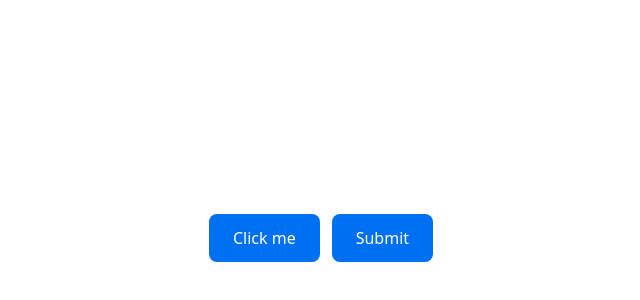
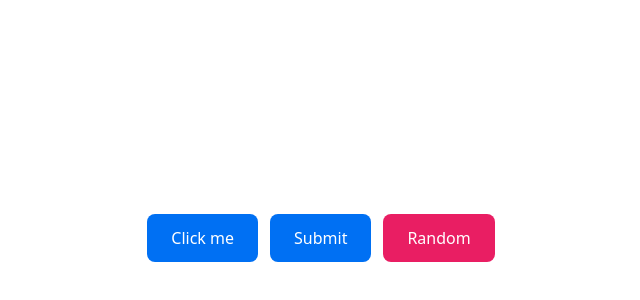
Before and after one commit to yanivprusman/dummyApp, a Next.js app: page / in a window 1280 px wide. Shown: the part 162-462 px from the top of the page, without its empty margins (319-959 px from the left). Built offline with nearby package versions, Linux system fonts and the light colour scheme.

Commit message:
#1: add random number button

```diff
--- a/app/page.tsx
+++ b/app/page.tsx
@@ -1,11 +1,24 @@
+"use client";
+
+import { useState } from "react";
+
 export default function Home() {
+  const [randomNum, setRandomNum] = useState<number | null>(null);
+
   return (
-    <main style={{ display: "flex", justifyContent: "center", alignItems: "center", minHeight: "100vh" }}>
-      <button style={{ padding: "12px 24px", fontSize: "16px", borderRadius: "8px", border: "none", backgroundColor: "#0070f3", color: "white", cursor: "pointer" }}>
+    <main style={{ display: "flex", justifyContent: "center", alignItems: "center", minHeight: "100vh", gap: "12px" }}>
+      <button data-id="click-me" style={{ padding: "12px 24px", fontSize: "16px", borderRadius: "8px", border: "none", backgroundColor: "#0070f3", color: "white", cursor: "pointer" }}>
         Click me
       </button>
-      <button style={{ padding: "12px 24px", fontSize: "16px", borderRadius: "8px", border: "none", backgroundColor: "#0070f3", color: "white", cursor: "pointer", marginLeft: "12px" }}>
+      <button data-id="submit" style={{ padding: "12px 24px", fontSize: "16px", borderRadius: "8px", border: "none", backgroundColor: "#0070f3", color: "white", cursor: "pointer" }}>
         Submit
+      </button>
+      <button
+        data-id="random-number"
+        onClick={() => setRandomNum(Math.floor(Math.random() * 100) + 1)}
+        style={{ padding: "12px 24px", fontSize: "16px", borderRadius: "8px", border: "none", backgroundColor: "#e91e63", color: "white", cursor: "pointer" }}
+      >
+        {randomNum !== null ? `Random: ${randomNum}` : "Random"}
       </button>
     </main>
   );
```
